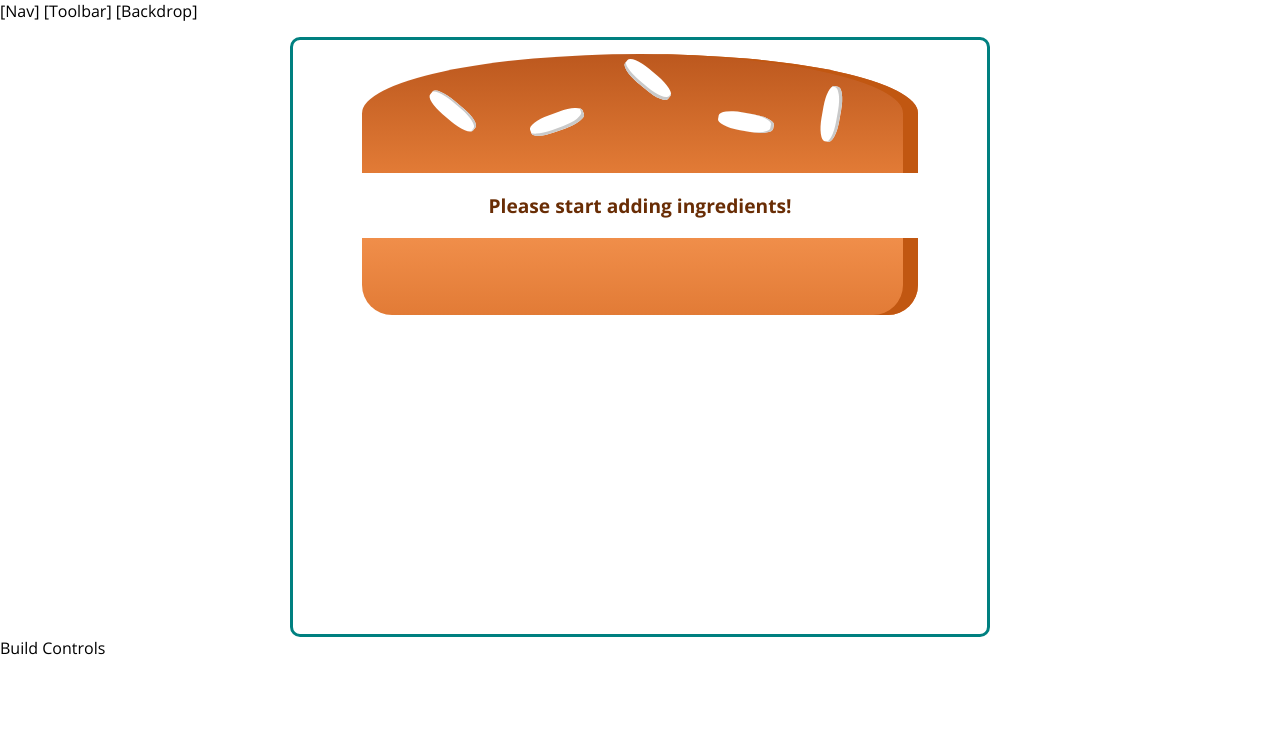
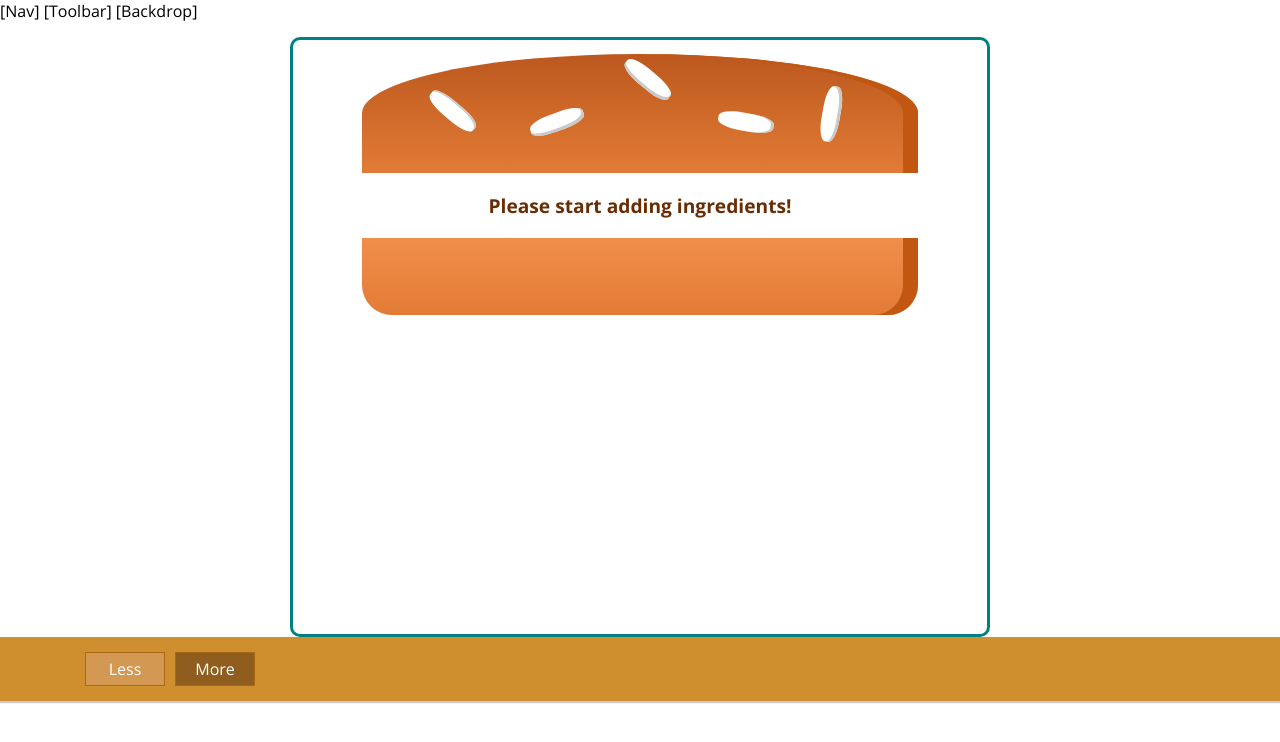
Before and after one commit to ChingizPro/burger-builder, a React (Create React App) app: page / in a window 1280 px wide. Shown: the top 742 px of the page. Built offline with nearby package versions, Linux system fonts and the light colour scheme.

Commit message:
Create build controls for burger ingredients

```diff
--- /dev/null
+++ b/src/Components/Burger/BuildControls/BuildControl/BuildControl.js
@@ -0,0 +1,13 @@
+import React from 'react';
+
+import classes from './BuildControl.module.css';
+
+const BuildControl = () => (
+    <div className={classes.BuildControl}>
+        <div className={classes.Label}></div>
+        <button className={classes.Less}>Less</button>
+        <button className={classes.More}>More</button>
+    </div>
+);
+
+export default BuildControl
--- /dev/null
+++ b/src/Components/Burger/BuildControls/BuildControl/BuildControl.module.css
@@ -0,0 +1,58 @@
+.BuildControl {
+    display: flex;
+    justify-content: space-between;
+    align-items: center;
+    margin: 5px 0;
+}
+
+.BuildControl button {
+    display: block;
+    font: inherit;
+    padding: 5px;
+    margin: 0 5px;
+    width: 80px;
+    border: 1px solid #aa6817;
+    cursor: pointer;
+    outline: none;
+}
+
+.BuildControl button:disabled {
+    background-color: #ac9980;
+    border: 1px solid #7e7365;
+    color: #ccc;
+    cursor: default;
+}
+
+.BuildControl button:hover:disabled {
+    background-color: #ac9980;
+    color: #ccc;
+    cursor: not-allowed;
+}
+
+.Label {
+    padding: 10px;
+    font-weight: bold;
+    width: 80px;
+}
+
+.BuildControl .Less {
+    background-color: #d39952;
+    color: white;
+}
+
+.BuildControl .More {
+    background-color: #8f5e1e;
+    color: white;
+}
+
+.BuildControl .Less:hover,
+.BuildControl .Less:active {
+    background-color: #daa972;
+    color: white;
+}
+
+.BuildControl .More:hover,
+.BuildControl .More:active {
+    background-color: #99703f;
+    color: white;
+}
--- /dev/null
+++ b/src/Components/Burger/BuildControls/BuildControls.js
@@ -0,0 +1,12 @@
+import React from 'react';
+
+import BuildControl from './BuildControl/BuildControl';
+import classes from './BuildControls.module.css';
+
+const BuildControls = () => (
+    <div className={classes.BuildControls}>
+        <BuildControl />
+    </div>
+);
+
+export default BuildControls;
--- /dev/null
+++ b/src/Components/Burger/BuildControls/BuildControls.module.css
@@ -0,0 +1,10 @@
+.BuildControls {
+    width: 100%;
+    background-color: #cf8f2e;
+    display: flex;
+
+    align-items: center;
+    box-shadow: 0 2px 1px #ccc;
+    margin: auto;
+    padding: 10px 0;
+}
--- a/src/Containers/BurgerBuilder/BurgerBuilder.js
+++ b/src/Containers/BurgerBuilder/BurgerBuilder.js
@@ -2,6 +2,7 @@
 
 import Wrapper from '../../hoc/Wrapper/Wrapper';
 import Burger from '../../Components/Burger/Burger';
+import BuildControls from '../../Components/Burger/BuildControls/BuildControls';
 
 class BurgerBuilder extends Component {
     // ! another approach
@@ -24,7 +25,7 @@
         return (
             <Wrapper>
                 <Burger ingredients={this.state.ingredients} />
-                <div>Build Controls</div>
+                <BuildControls />
             </Wrapper>
         );
     }
```
